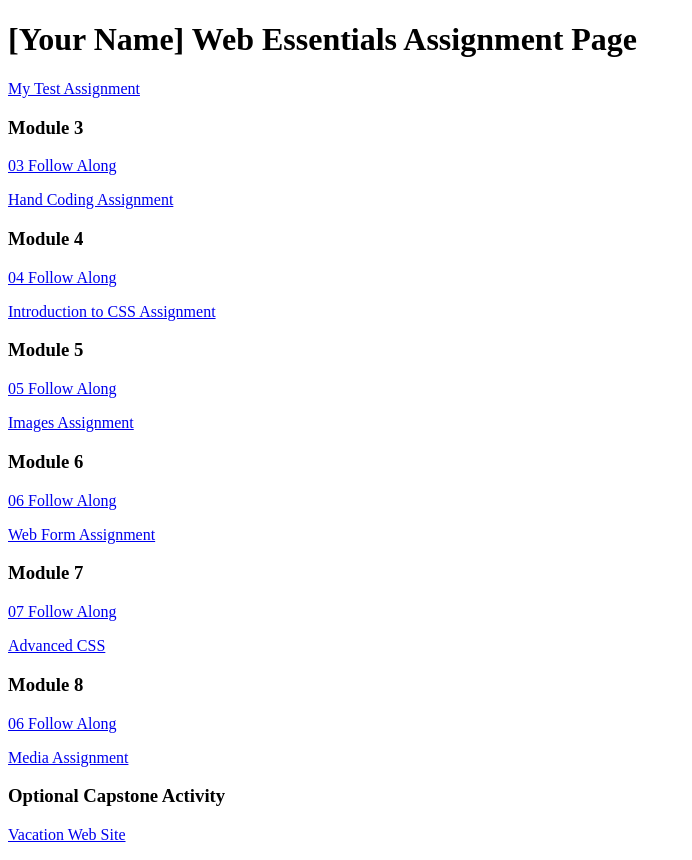
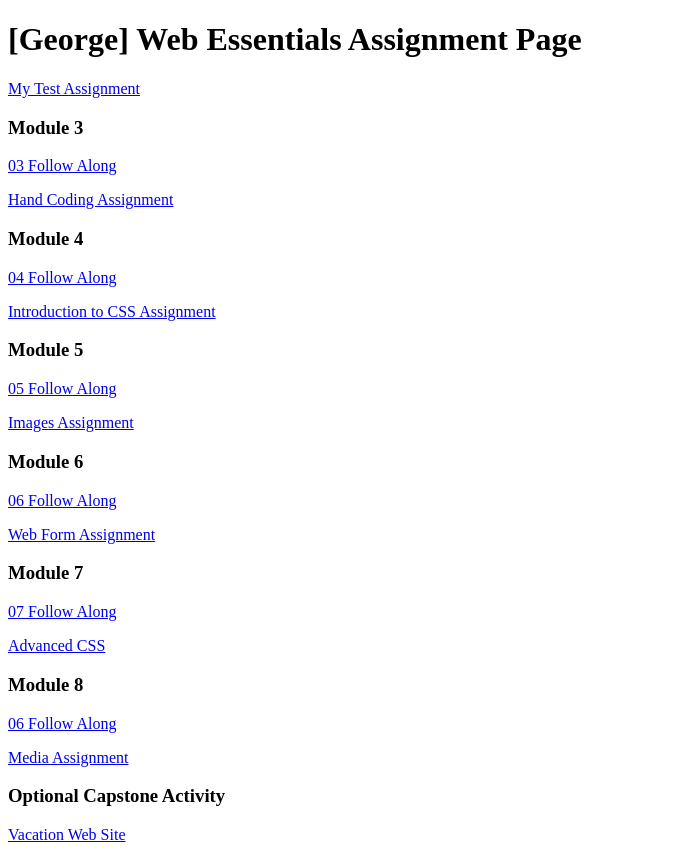
Before and after one commit to Areyouforreal22/dwdd1600, a plain HTML site: page index.html in a window 1280 px wide. Shown: the whole page, without its empty margins (0-692 px from the left). Drawn offline with Linux system fonts and the light colour scheme.

Commit message:
Update index.html

```diff
--- a/index.html
+++ b/index.html
@@ -6,7 +6,7 @@
 		<title>dwdd 1600 assignment list page</title>
 	</head>
 	<body>
-		<h1>[Your Name] Web Essentials Assignment Page</h1>
+		<h1>[George] Web Essentials Assignment Page</h1>
 		<p><a href="01test">My Test Assignment</a></p>
 
 		<h3>Module 3</h3>
```
